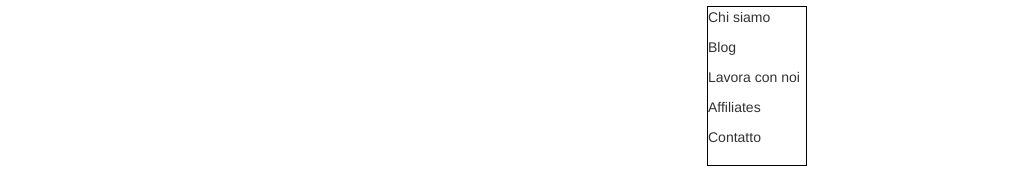
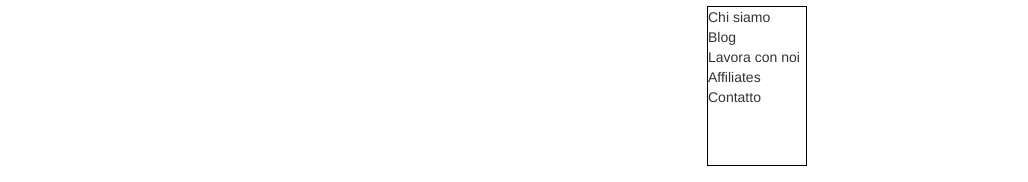
Before and after one commit to EnricoOlivieri/js-html-css-revolut, a plain HTML site: page index.html in a window 1280 px wide. Both pictures are taken after a click on the item "Azienda". Shown: the part 54-236 px from the top of the page, without its empty margins (38-1066 px from the left). Drawn offline with nearby package versions, Linux system fonts and the light colour scheme.

Commit message:
exe complete

```diff
--- a/index.html
+++ b/index.html
@@ -42,11 +42,13 @@
         <div class="row">
           <div class="col-lg-offset-7 col-lg-5">
             <div id="menu_azienda">
-              <p>Chi siamo</p>
-              <p>Blog</p>
-              <p>Lavora con noi</p>
-              <p>Affiliates</p>
-              <p>Contatto</p>
+              <ul>
+                <li>Chi siamo</li>
+                <li>Blog</li>
+                <li>Lavora con noi</li>
+                <li>Affiliates</li>
+                <li>Contatto</li>
+              </ul>
             </div>
           </div>
         </div>
--- a/style.css
+++ b/style.css
@@ -17,3 +17,7 @@
   width: 100px;
   height: 160px;
 }
+
+#menu_azienda ul{
+  list-style: none;
+}
```
